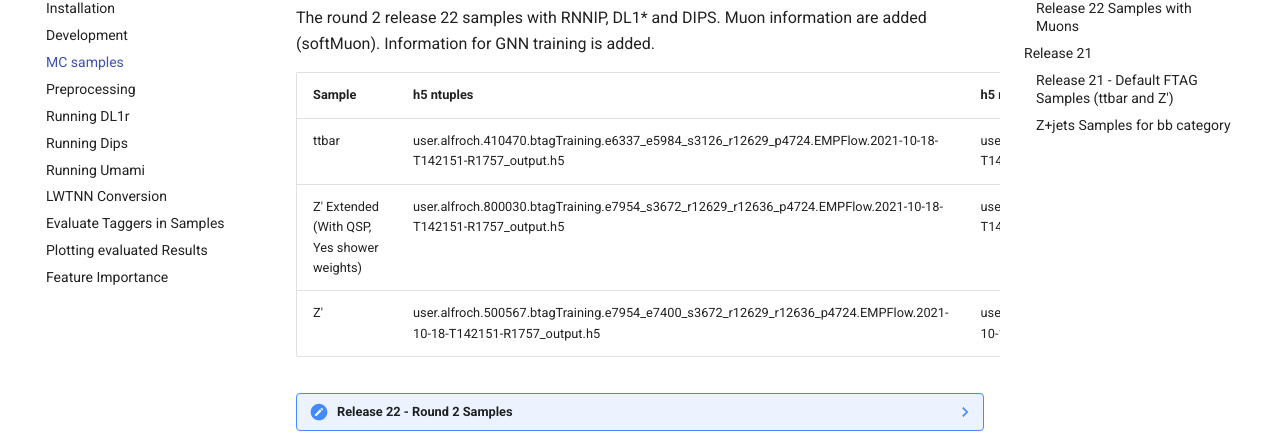
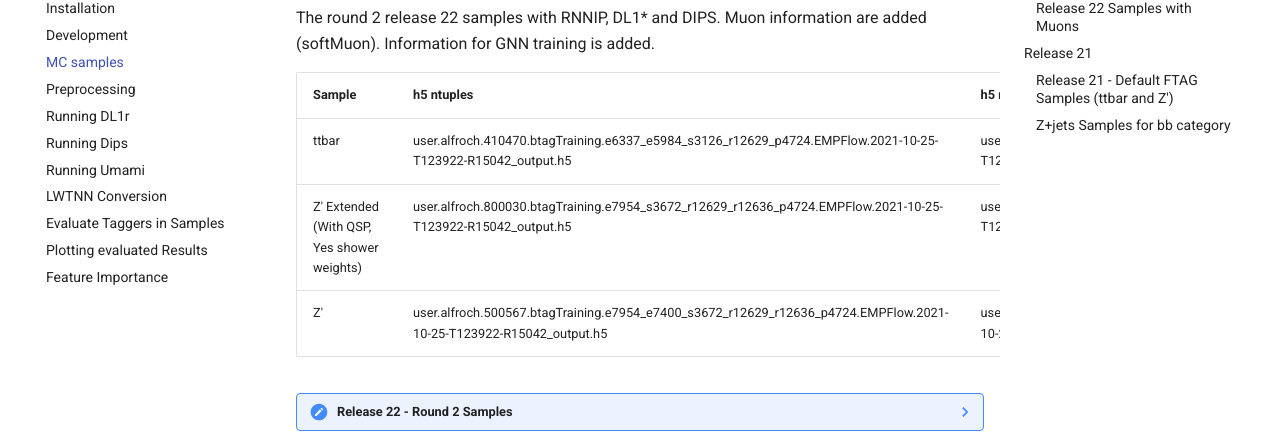
Before and after one commit to umami-hep/umami, an MkDocs documentation site: the page built from docs/mc-samples.md, in a window 1280 px wide and 900 px high, scrolled down 303 px. Shown: the part 127-560 px from the top of the window. Built offline with MkDocs 1.6.1 and Material for MkDocs 9.7.7, drawn with Linux system fonts in a browser that asks for light colours.

Commit message:
Adding new release 22 samples (p4567 and p4724)

```diff
--- a/docs/mc-samples.md
+++ b/docs/mc-samples.md
@@ -16,9 +16,9 @@
 
 | Sample | h5 ntuples | h5 ntuples (looser track selection)   |  DAOD_PHYSVAL derivations| AOD |
 | ------------- | ---------------- | ---------------- | ---------------- | ---------------- |
-| ttbar | user.alfroch.410470.btagTraining.e6337_e5984_s3126_r12629_p4724.EMPFlow.2021-10-18-T142151-R1757_output.h5 | user.alfroch.410470.btagTraining.e6337_e5984_s3126_r12629_p4724.EMPFlow_loose.2021-10-18-T142255-R29407_output.h5 | mc16_13TeV.410470.PhPy8EG_A14_ttbar_hdamp258p75_nonallhad.deriv.DAOD_PHYSVAL.e6337_e5984_s3126_r12629_p4724 | mc16_13TeV.410470.PhPy8EG_A14_ttbar_hdamp258p75_nonallhad.recon.AOD.e6337_e5984_s3126_r12629
-| Z' Extended (With QSP, Yes shower weights) | user.alfroch.800030.btagTraining.e7954_s3672_r12629_r12636_p4724.EMPFlow.2021-10-18-T142151-R1757_output.h5 | user.alfroch.800030.btagTraining.e7954_s3672_r12629_r12636_p4724.EMPFlow_loose.2021-10-18-T142255-R29407_output.h5 | mc16_13TeV.800030.Py8EG_A14NNPDF23LO_flatpT_Zprime_Extended.deriv.DAOD_PHYSVAL.e7954_s3672_r12629_r12636_p4724 |  |
-| Z' | user.alfroch.500567.btagTraining.e7954_e7400_s3672_r12629_r12636_p4724.EMPFlow.2021-10-18-T142151-R1757_output.h5 | user.alfroch.500567.btagTraining.e7954_e7400_s3672_r12629_r12636_p4724.EMPFlow_loose.2021-10-18-T142255-R29407_output.h5 | mc16_13TeV.500567.MGH7EG_NNPDF23ME_Zprime.deriv.DAOD_PHYSVAL.e7954_e7400_s3672_r12629_r12636_p4724 | mc16_13TeV.500567.MGH7EG_NNPDF23ME_Zprime.merge.AOD.e7954_e7400_s3672_r12629_r12636 |
+| ttbar | user.alfroch.410470.btagTraining.e6337_e5984_s3126_r12629_p4724.EMPFlow.2021-10-25-T123922-R15042_output.h5 | user.alfroch.410470.btagTraining.e6337_e5984_s3126_r12629_p4724.EMPFlow_loose.2021-10-25-T124052-R11453_output.h5 | mc16_13TeV.410470.PhPy8EG_A14_ttbar_hdamp258p75_nonallhad.deriv.DAOD_PHYSVAL.e6337_e5984_s3126_r12629_p4724 | mc16_13TeV.410470.PhPy8EG_A14_ttbar_hdamp258p75_nonallhad.recon.AOD.e6337_e5984_s3126_r12629
+| Z' Extended (With QSP, Yes shower weights) | user.alfroch.800030.btagTraining.e7954_s3672_r12629_r12636_p4724.EMPFlow.2021-10-25-T123922-R15042_output.h5 | user.alfroch.800030.btagTraining.e7954_s3672_r12629_r12636_p4724.EMPFlow_loose.2021-10-25-T124052-R11453_output.h5 | mc16_13TeV.800030.Py8EG_A14NNPDF23LO_flatpT_Zprime_Extended.deriv.DAOD_PHYSVAL.e7954_s3672_r12629_r12636_p4724 |  |
+| Z' | user.alfroch.500567.btagTraining.e7954_e7400_s3672_r12629_r12636_p4724.EMPFlow.2021-10-25-T123922-R15042_output.h5 | user.alfroch.500567.btagTraining.e7954_e7400_s3672_r12629_r12636_p4724.EMPFlow_loose.2021-10-25-T124052-R11453_output.h5 | mc16_13TeV.500567.MGH7EG_NNPDF23ME_Zprime.deriv.DAOD_PHYSVAL.e7954_e7400_s3672_r12629_r12636_p4724 | mc16_13TeV.500567.MGH7EG_NNPDF23ME_Zprime.merge.AOD.e7954_e7400_s3672_r12629_r12636 |
 
 
 
@@ -31,9 +31,9 @@
 
     | Sample | h5 ntuples | h5 ntuples (looser track selection)   |  DAOD_PHYSVAL derivations| AOD |
     | ------------- | ---------------- | ---------------- | ---------------- | ---------------- |
-    | ttbar | user.alfroch.410470.btagTraining.e6337_e5984_s3126_r12629_p4567.EMPFlow.2021-07-30-T112442-R30549_output.h5 | user.alfroch.410470.btagTraining.e6337_e5984_s3126_r12629_p4567.EMPFlow_loose.2021-07-30-T112704-R27698_output.h5 | mc16_13TeV.410470.PhPy8EG_A14_ttbar_hdamp258p75_nonallhad.deriv.DAOD_PHYSVAL.e6337_e5984_s3126_r12629_p4567 | mc16_13TeV.410470.PhPy8EG_A14_ttbar_hdamp258p75_nonallhad.recon.AOD.e6337_e5984_s3126_r12629
-    | Z' Extended (With QSP, Yes shower weights) | user.alfroch.800030.btagTraining.e7954_s3672_r12629_p4567.EMPFlow.2021-07-30-T112442-R30549_output.h5 | user.alfroch.800030.btagTraining.e7954_s3672_r12629_p4567.EMPFlow_loose.2021-07-30-T112704-R27698_output.h5 | mc16_13TeV.800030.Py8EG_A14NNPDF23LO_flatpT_Zprime_Extended.deriv.DAOD_PHYSVAL.e7954_s3672_r12629_p4567 | |
-    | Z' | user.alfroch.500567.btagTraining.e7954_s3672_r12629_p4567.EMPFlow.2021-07-30-T112442-R30549_output.h5 | user.alfroch.500567.btagTraining.e7954_s3672_r12629_p4567.EMPFlow_loose.2021-07-30-T112704-R27698_output.h5 | mc16_13TeV.500567.MGH7EG_NNPDF23ME_Zprime.deriv.DAOD_PHYSVAL.e7954_s3672_r12629_p4567 | |
+    | ttbar | user.alfroch.410470.btagTraining.e6337_e5984_s3126_r12629_p4567.EMPFlow.2021-10-25-T123922-R15042_output.h5 | user.alfroch.410470.btagTraining.e6337_e5984_s3126_r12629_p4567.EMPFlow_loose.2021-10-25-T124052-R11453_output.h5 | mc16_13TeV.410470.PhPy8EG_A14_ttbar_hdamp258p75_nonallhad.deriv.DAOD_PHYSVAL.e6337_e5984_s3126_r12629_p4567 | mc16_13TeV.410470.PhPy8EG_A14_ttbar_hdamp258p75_nonallhad.recon.AOD.e6337_e5984_s3126_r12629
+    | Z' Extended (With QSP, Yes shower weights) | user.alfroch.800030.btagTraining.e7954_s3672_r12629_p4567.EMPFlow.2021-10-25-T123922-R15042_output.h5 | user.alfroch.800030.btagTraining.e7954_s3672_r12629_p4567.EMPFlow_loose.2021-10-25-T124052-R11453_output.h5 | mc16_13TeV.800030.Py8EG_A14NNPDF23LO_flatpT_Zprime_Extended.deriv.DAOD_PHYSVAL.e7954_s3672_r12629_p4567 | |
+    | Z' | user.alfroch.500567.btagTraining.e7954_s3672_r12629_p4567.EMPFlow.2021-10-25-T123922-R15042_output.h5 | user.alfroch.500567.btagTraining.e7954_s3672_r12629_p4567.EMPFlow_loose.2021-10-25-T124052-R11453_output.h5 | mc16_13TeV.500567.MGH7EG_NNPDF23ME_Zprime.deriv.DAOD_PHYSVAL.e7954_s3672_r12629_p4567 | |
 
 
 
```
